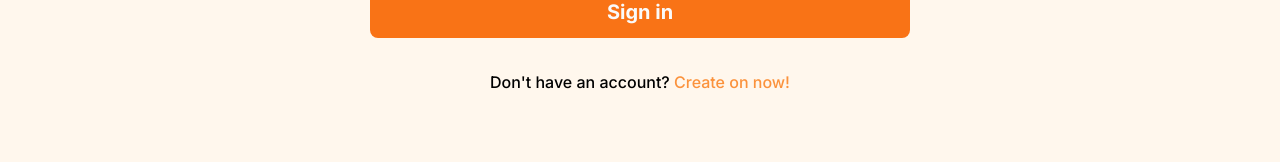
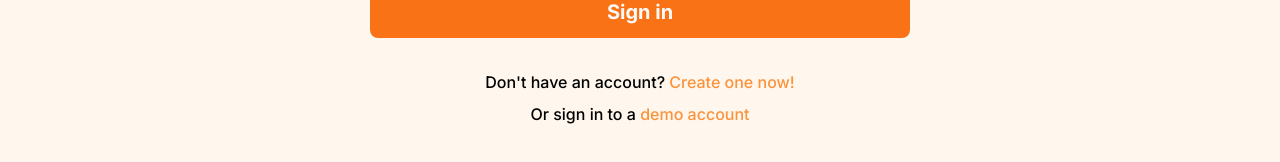
Before and after one commit to deordiev-dm/vanlife, a React (Vite) app in the folder frontend/: page /login in a window 1280 px wide. Shown: the part 482-644 px from the top of the page. Built offline with nearby package versions, Linux system fonts and the light colour scheme; no server answers.

Commit message:
Add demo account and write README.md

```diff
--- a/frontend/src/pages/auth/SignIn.tsx
+++ b/frontend/src/pages/auth/SignIn.tsx
@@ -129,11 +129,23 @@ export default function SignIn() {
             {status === "submitting" ? "Logging in..." : "Sign in"}
           </Button>
         </form>
-        <p className="text-center font-medium">
+        <p className="mb-2 text-center font-medium">
           Don't have an account?{" "}
           <Link className="text-orange-400 hover:underline" to="/signup">
-            Create on now!
+            Create one now!
           </Link>
+        </p>
+        <p className="text-center font-medium">
+          Or sign in to a{" "}
+          <button
+            onClick={async () => {
+              await loginUser("demo@example.com", "demopassword");
+              navigate("../host", { replace: true });
+            }}
+            className="text-orange-400 hover:underline"
+          >
+            demo account
+          </button>
         </p>
       </div>
     </main>
--- a/frontend/src/pages/host/AddVan.tsx
+++ b/frontend/src/pages/host/AddVan.tsx
@@ -133,7 +133,7 @@ export default function AddVan() {
               minLength={20}
               required
               placeholder="Tell everyone why your van is going to create a memorable trip"
-              className="input-validate min-h-20 w-full rounded-lg border p-3 transition-colors hover:border-orange-400"
+              className="input-validate min-h-48 w-full rounded-lg border p-3 text-lg transition-colors hover:border-orange-400"
             />
           </div>
           <div>
```
Also changed, not shown: 1 other file (tests, documents, lock files or other folders).
